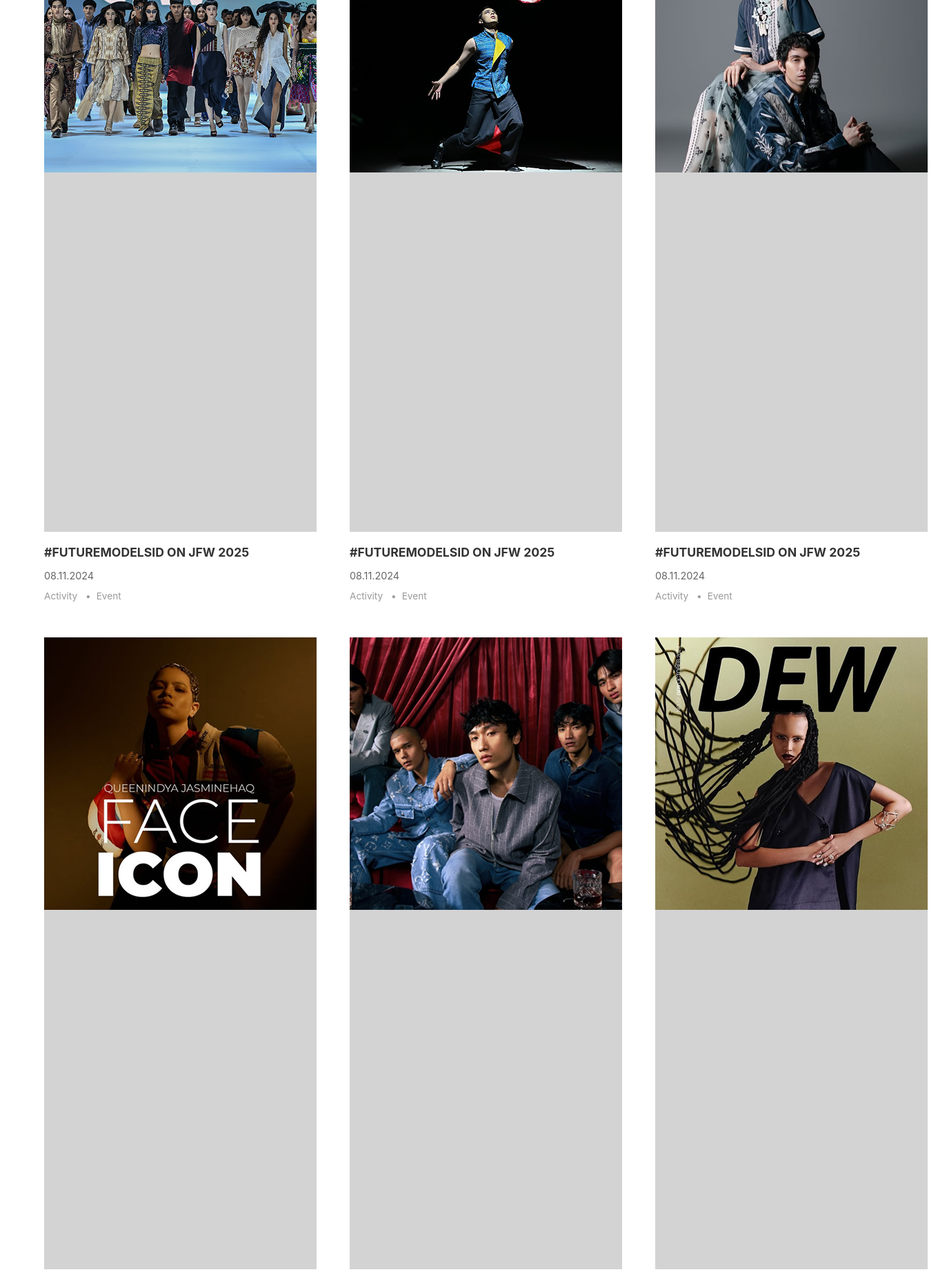
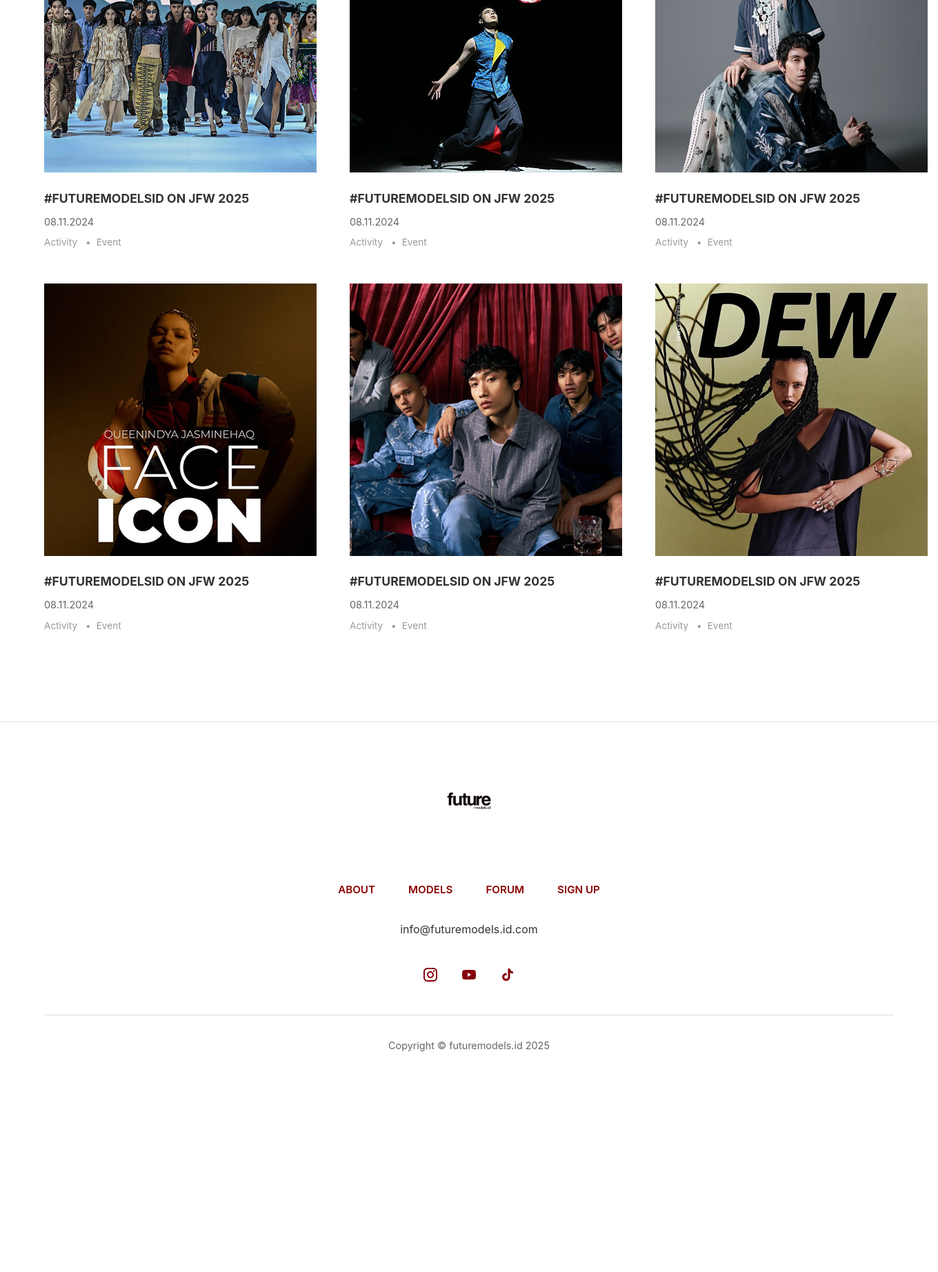
Before and after one commit to hafthahnararya/futuremodelspfb, a PHP site: page /forum.html in a window 1360 px wide. Shown: the part 387-2231 px from the top of the page at 69% size. After the commit the page ends 1911 px from the top, so only its background shows below. Run offline with PHP 8.4, Linux system fonts and the light colour scheme.

Commit message:
forum.css

```diff
--- a/forum.css
+++ b/forum.css
@@ -81,8 +81,6 @@ nav {
 
 .model-image {
     width: 100%;
-    padding-bottom: 130%;
-    background: #d3d3d3;
     position: relative;
     overflow: hidden;
     margin-bottom: 1rem;
```
